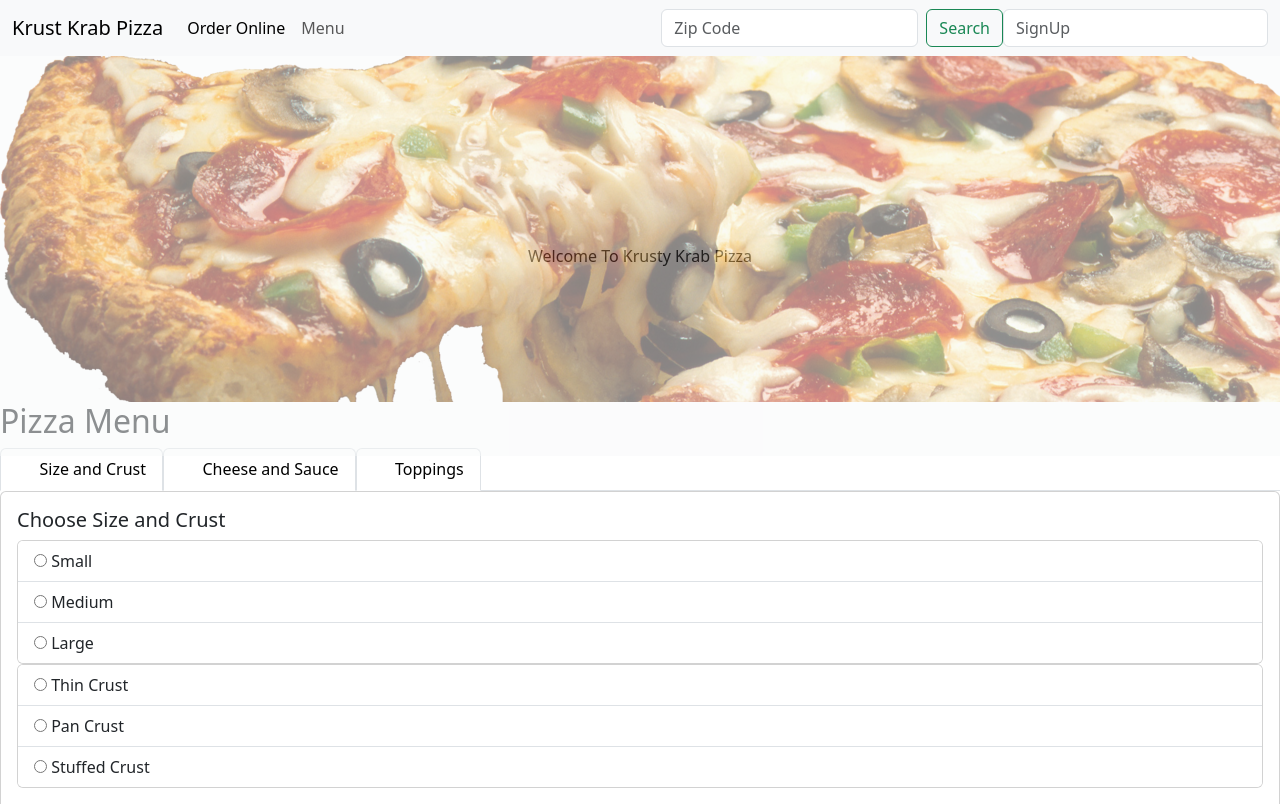
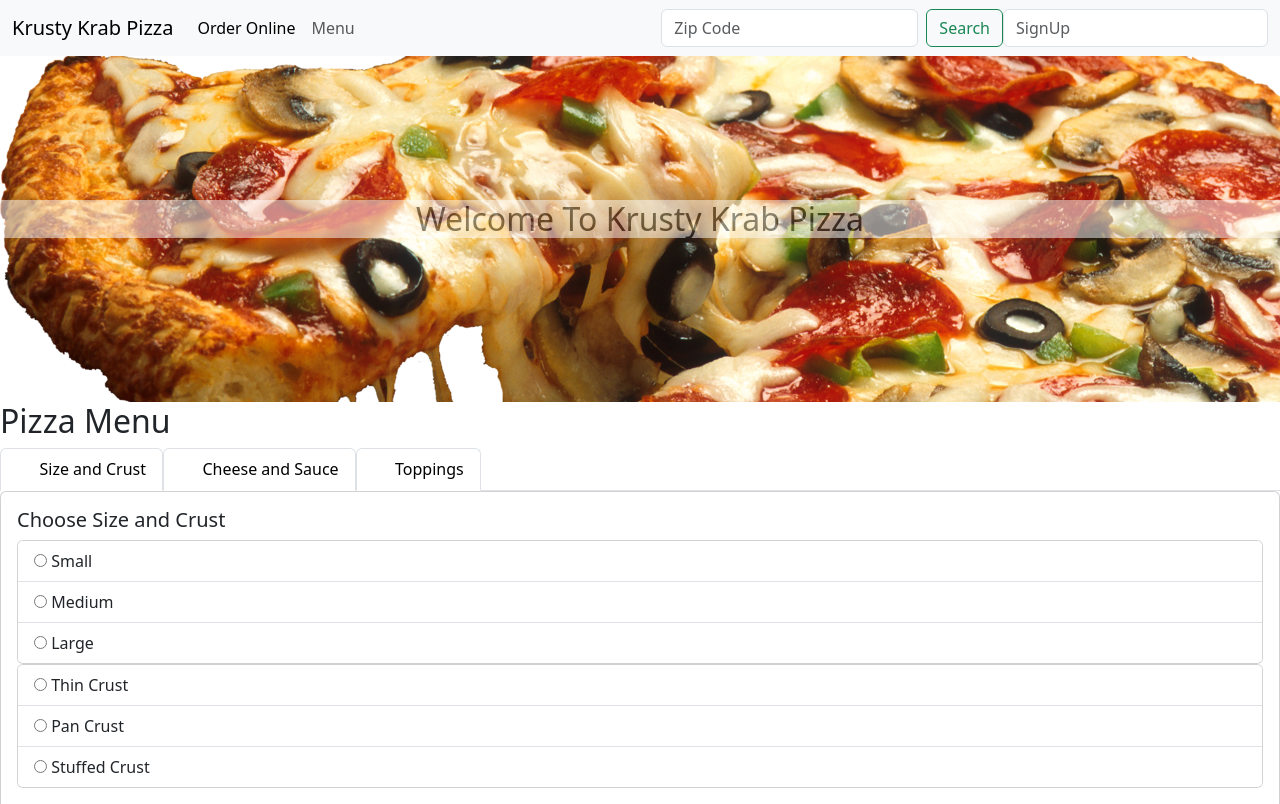
Before and after one commit to oluwaseunanthony/codeup-web-exercises, a website: page order-pizza.html in a window 1280 px wide. Shown: the top 804 px of the page. Drawn offline with nearby package versions, Linux system fonts and the light colour scheme.

Commit message:
completed 50% of the exercise

```diff
--- a/css/custom.css
+++ b/css/custom.css
@@ -3,35 +3,40 @@
     background-image: url("/img/pizza.png");
     height: 346px;
     background-size: cover;
+    background-repeat: no-repeat;
 }
 
-.light-title-bar {
-     /* Adjust the opacity as needed */
-}
+/*.light-title-bar {*/
+/*     !* Adjust the opacity as needed *!*/
+/*}*/
 
 /* Hide jumbotron for small screens */
-@media (max-width: 767px) {
-    .jumbotron {
-        display: none;
-    }
-}
-.d-flex {
-    display: flex;
-    justify-content: center;
-    align-items: center;
-}
+/*@media (max-width: 767px) {*/
+/*    .jumbotron {*/
+/*        display: none;*/
+/*    }*/
+/*}*/
+/*.d-flex {*/
+/*    display: flex;*/
+/*    justify-content: center;*/
+/*    align-items: center;*/
+/*}*/
 
-.pizza {
-    display: flex;
-    justify-content: center;
-}
+/*.pizza {*/
+/*    display: flex;*/
+/*    justify-content: center;*/
+/*}*/
 
 .pizzaMessage{
-    display: flex;
-    justify-content: center;
+    background-color: white;
+    flex-direction: column;
+    text-align: center;
+    /*display: flex;*/
+    /*justify-content: center;*/
     align-items: center;
-    flex-wrap: wrap;
-    height: 25em;
-    align-content: center;
-    opacity: 0.5;
+    /*flex-wrap: wrap;*/
+    /*height: 25em;*/
+    position: relative;
+    opacity: 50%;
+    top: 4.5em;
 }
--- a/order-pizza.html
+++ b/order-pizza.html
@@ -1,4 +1,4 @@
-<!doctype html>
+<!DOCTYPE html>
 <html lang="en">
 <head>
     <meta charset="utf-8">
@@ -11,7 +11,7 @@
 <body>
 <nav class="navbar navbar-expand-lg bg-body-tertiary">
     <div class="container-fluid">
-        <a class="navbar-brand" href="#">Krust Krab Pizza</a>
+        <a class="navbar-brand" href="#">Krusty Krab Pizza</a>
         <button class="navbar-toggler" type="button" data-bs-toggle="collapse" data-bs-target="#navbarSupportedContent"
                 aria-controls="navbarSupportedContent" aria-expanded="false" aria-label="Toggle navigation">
             <span class="navbar-toggler-icon"></span>
@@ -24,36 +24,20 @@
                 <li class="nav-item">
                     <a class="nav-link" href="#">Menu</a>
                 </li>
-<!--                <li class="nav-item dropdown">-->
-<!--                    <a class="nav-link dropdown-toggle" href="#" role="button" data-bs-toggle="dropdown"-->
-<!--                       aria-expanded="false">-->
-<!--                        Dropdown-->
-<!--                    </a>-->
-<!--                    <ul class="dropdown-menu">-->
-<!--                        <li><a class="dropdown-item" href="#">Action</a></li>-->
-<!--                        <li><a class="dropdown-item" href="#">Another action</a></li>-->
-<!--                        <li>-->
-<!--                            <hr class="dropdown-divider">-->
-<!--                        </li>-->
-<!--                        <li><a class="dropdown-item" href="#">Something else here</a></li>-->
-<!--                    </ul>-->
-<!--                </li>-->
-
             </ul>
             <form class="d-flex" role="search">
                 <input class="form-control me-2" type="search" placeholder="Zip Code" aria-label="Search">
                 <button class="btn btn-outline-success" type="submit">Search</button>
             </form>
-            <form class="A-flex" role="signup">
-                <input class="form-control me-2" type="signup" placeholder="SignUp" aria-label="Search">
+            <form class="form" role="search"> <!-- Changed class to "form" -->
+                <input class="form-control me-2" type="text" placeholder="SignUp" aria-label="Search"> <!-- Changed type to "text" -->
             </form>
         </div>
     </div>
 </nav>
 
 <div class="jumbotron">
-    <p class="p-3 mb-2 bg-light text-dark pizzaMessage" >Welcome To Krusty Krab Pizza </p>
-
+    <h2 class="pizzaMessage">Welcome To Krusty Krab Pizza</h2>
 </div>
 
 <h2>Pizza Menu</h2>
@@ -62,10 +46,10 @@
         <a class="nav-link active" href="#"><span class="badge badge-primary">1</span>Size and Crust</a>
     </li>
     <li class="nav-item">
-        <a class="nav-link active" href="#"><span class="badge badge-primary">2</span>Cheese and Sauce </a>
+        <a class="nav-link active" href="#"><span class="badge badge-primary">2</span>Cheese and Sauce</a>
     </li>
     <li class="nav-item">
-        <a class="nav-link active" href="#"><span class="badge badge-primary">3</span>Toppings </a>
+        <a class="nav-link active" href="#"><span class="badge badge-primary">3</span>Toppings</a>
     </li>
 </ul>
 
@@ -95,8 +79,7 @@
                     <input type="radio" id="crust-pan" name="crust"> <label for="crust-pan">Pan Crust</label>
                 </li>
                 <li class="list-group-item">
-                    <input type="radio" id="crust-stuffed" name="crust"> <label for="crust-stuffed">Stuffed
-                    Crust</label>
+                    <input type="radio" id="crust-stuffed" name="crust"> <label for="crust-stuffed">Stuffed Crust</label>
                 </li>
             </ul>
         </div>
@@ -147,8 +130,7 @@
                     <input type="checkbox" id="topping-mushrooms" name="toppings"> <label for="topping-mushrooms">Mushrooms</label>
                 </li>
                 <li class="list-group-item">
-                    <input type="checkbox" id="topping-olives" name="toppings"> <label
-                        for="topping-olives">Olives</label>
+                    <input type="checkbox" id="topping-olives" name="toppings"> <label for="topping-olives">Olives</label>
                 </li>
             </ul>
         </div>
@@ -159,7 +141,6 @@
     </div>
 </div>
 
-
 <script src="https://cdn.jsdelivr.net/npm/bootstrap@5.3.2/dist/js/bootstrap.bundle.min.js"
         integrity="sha384-C6RzsynM9kWDrMNeT87bh95OGNyZPhcTNXj1NW7RuBCsyN/o0jlpcV8Qyq46cDfL"
         crossorigin="anonymous"></script>
```
